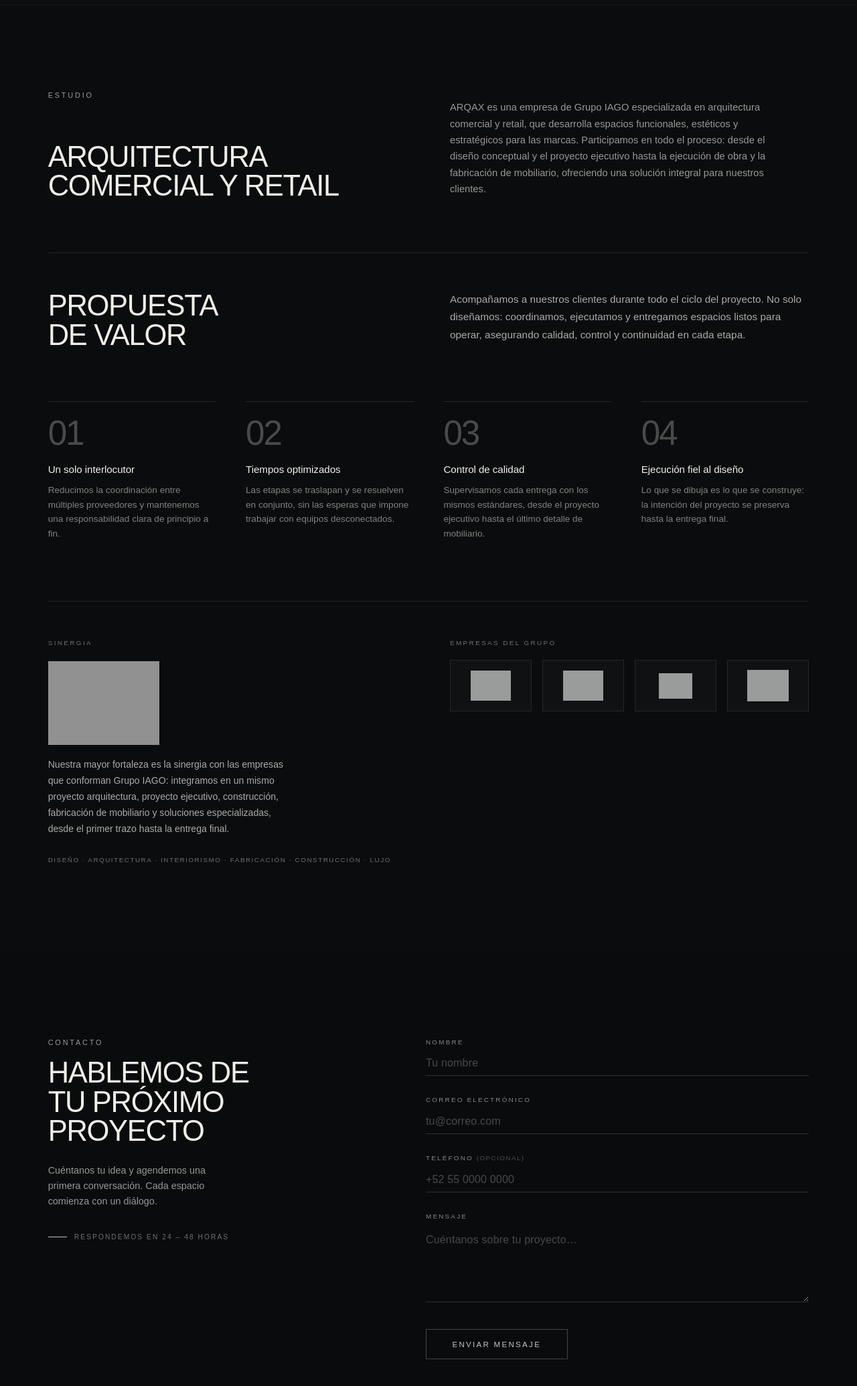
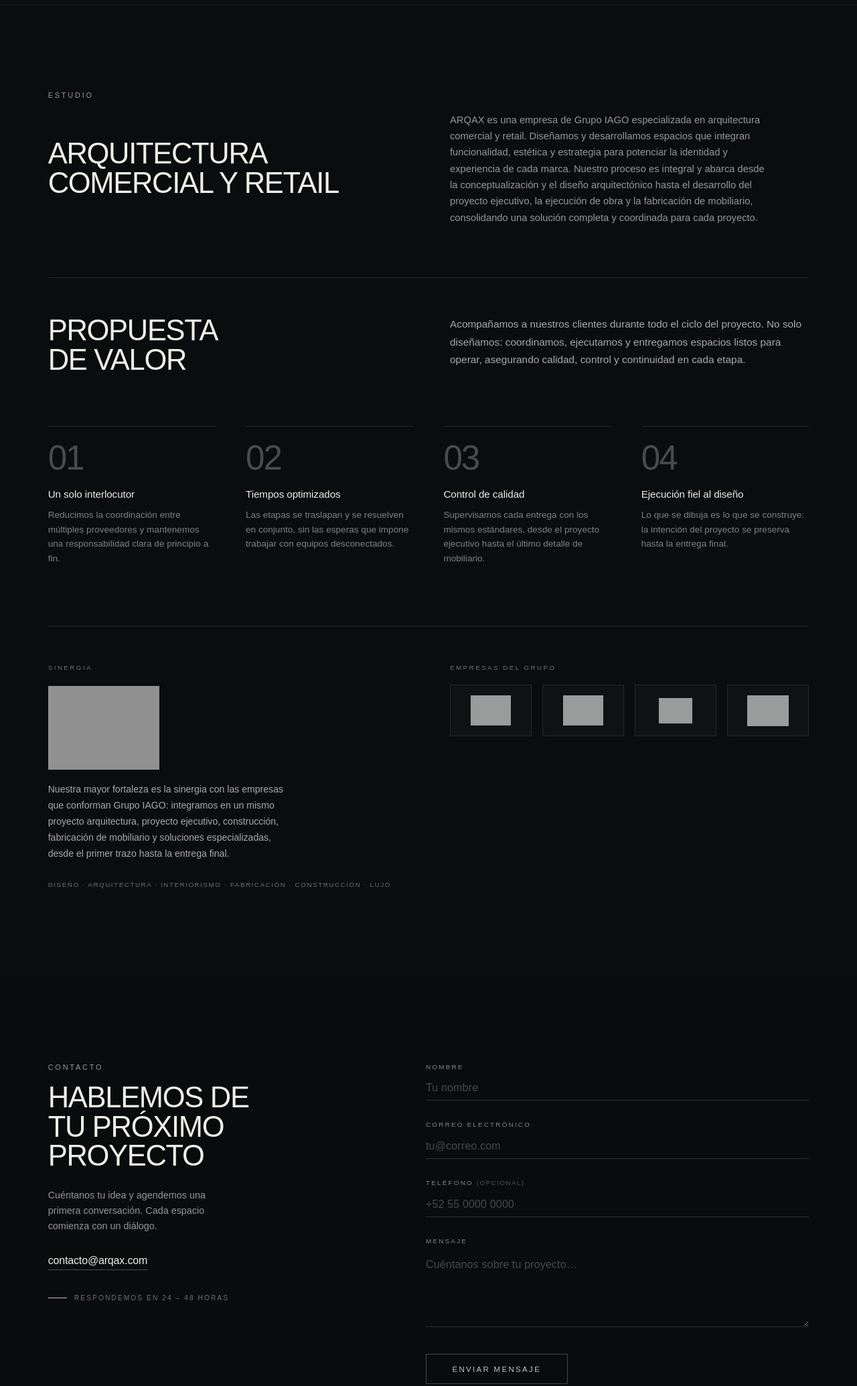
Before and after one commit to ronaldo-avalos/arqax-prj, an Astro site: page / in a window 1280 px wide. Shown: the part 3700-5769 px from the top of the page at 67% size. Built offline with nearby package versions, Linux system fonts and the light colour scheme; Astro itself is replaced by a stand-in of ours; grey boxes are pictures that could not be loaded.

Commit message:
✏️ content: actualizar textos de proyectos, estudio y contacto
- Papi Steak y Smart Bamboo: nuevos copys y captions de galería
- Estudio: nuevo párrafo de presentación
- Contacto: enlace directo a contacto@arqax.com
- Cabecera de Estudio: el título se centra contra el lead en vez de
  alinearse por su base, que lo dejaba colgando con el texto más largo

Co-Authored-By: Claude Opus 5 <noreply@anthropic.com>
Claude-Session: https://claude.ai/code/session_01Po7iEpu2c9s1XyVryicTRB

```diff
--- a/src/data/projects.ts
+++ b/src/data/projects.ts
@@ -31,7 +31,7 @@ export const projects: Project[] = [
     slug: "papi-steak",
     name: "Papi Steak",
     type: "Hospitalidad · Restaurante",
-    copy: "Un steakhouse resuelto como un salón nocturno. El terciopelo, el latón y el cortinaje envuelven el comedor mientras los candiles de flecos bajan la escala del techo y concentran la luz sobre cada mesa. El mobiliario a medida ordena banquetas y reservados en un recorrido continuo.",
+    copy: "Un steakhouse resuelto como un salón nocturno. El terciopelo, el latón y el cortinaje envuelven el comedor mientras los candiles de flecos bajan la escala del techo y concentran la luz sobre cada mesa. El mobiliario a la medida estructura el restaurante, integrando mesas, asientos y espacios reservados en un recorrido continuo y cuidadosamente diseñado.",
     meta: [
       ["Tipología", "Hospitalidad · Restaurante"],
       ["Alcance", "Diseño, proyecto ejecutivo, obra y mobiliario"],
@@ -47,7 +47,7 @@ export const projects: Project[] = [
     gallery: [
       {
         slug: "banquetas",
-        caption: "Banquetas y comedor",
+        caption: "Restaurante",
         alt: "Hilera de banquetas de terciopelo rojo con mesas vestidas",
         widths: [1200, 1800],
         size: [1800, 1009],
@@ -89,7 +89,7 @@ export const projects: Project[] = [
     slug: "smart-bamboo",
     name: "Smart Bamboo",
     type: "Retail · Tienda",
-    copy: "Una tienda concebida como una experiencia de descanso. Los volúmenes curvos y los nichos iluminados ordenan el recorrido y ponen el producto en el centro, mientras la luz perimetral define cada zona y da continuidad al espacio, de la vitrina a la última área de prueba.",
+    copy: "Una tienda concebida como una experiencia de descanso y bienestar. Los volúmenes curvos y los nichos iluminados ordenan el flujo y jerarquizan el producto. El mobiliario y los elementos de exhibición se integran a la arquitectura para construir una composición continua, donde materialidad, luz y geometría refuerzan la identidad de la marca.",
     meta: [
       ["Tipología", "Retail · Tienda"],
       ["Alcance", "Diseño, proyecto ejecutivo, obra y mobiliario"],
@@ -105,7 +105,7 @@ export const projects: Project[] = [
     gallery: [
       {
         slug: "fachada-frontal",
-        caption: "Vitrina principal",
+        caption: "Escaparate Principal",
         alt: "Vitrina frontal de Smart Bamboo con nichos iluminados y exhibición de textiles",
         widths: [1200, 1672],
         size: [1672, 941],
@@ -120,14 +120,14 @@ export const projects: Project[] = [
       },
       {
         slug: "muro-marca",
-        caption: "Muro de marca y zona de prueba",
+        caption: "Experiencia sensorial",
         alt: "Muro de marca con iconografía, sillones de masaje y cama de prueba",
         widths: [900, 1500],
         size: [1500, 844],
       },
       {
         slug: "dormitorio-nicho",
-        caption: "Nicho de descanso",
+        caption: "Diseño integral del espacio y mobiliario",
         alt: "Cama enmarcada por un nicho curvo con luz perimetral",
         widths: [700, 1100],
         size: [1100, 1956],
@@ -141,7 +141,7 @@ export const projects: Project[] = [
       },
       {
         slug: "camas-vitrina",
-        caption: "Vitrina interior",
+        caption: "Diseño integral del espacio y mobiliario",
         alt: "Camas de exhibición junto al cristal de la vitrina",
         widths: [900, 1500],
         size: [1500, 844],
--- a/src/pages/index.astro
+++ b/src/pages/index.astro
@@ -167,11 +167,13 @@ const brands = [
           <h2 class="value__title">Arquitectura comercial y retail</h2>
           <p class="value__lead">
             ARQAX es una empresa de Grupo IAGO especializada en arquitectura
-            comercial y retail, que desarrolla espacios funcionales, estéticos
-            y estratégicos para las marcas. Participamos en todo el proceso:
-            desde el diseño conceptual y el proyecto ejecutivo hasta la
-            ejecución de obra y la fabricación de mobiliario, ofreciendo una
-            solución integral para nuestros clientes.
+            comercial y retail. Diseñamos y desarrollamos espacios que integran
+            funcionalidad, estética y estrategia para potenciar la identidad y
+            experiencia de cada marca. Nuestro proceso es integral y abarca
+            desde la conceptualización y el diseño arquitectónico hasta el
+            desarrollo del proyecto ejecutivo, la ejecución de obra y la
+            fabricación de mobiliario, consolidando una solución completa y
+            coordinada para cada proyecto.
           </p>
         </header>
 
@@ -277,6 +279,9 @@ const brands = [
             Cuéntanos tu idea y agendemos una primera conversación. Cada espacio
             comienza con un diálogo.
           </p>
+          <a class="contact__mail" href="mailto:contacto@arqax.com">
+            contacto@arqax.com
+          </a>
           <p class="contact__note">Respondemos en 24 – 48 horas</p>
         </div>
 
--- a/src/styles/global.css
+++ b/src/styles/global.css
@@ -1000,13 +1000,14 @@ body.has-lightbox {
 }
 
 /* Cabecera a dos columnas: el titular ocupa la izquierda y el lead sube al
-   hueco de la derecha, alineados por su ultima linea (align-items: end).
-   Antes el lead colgaba bajo el titular y dejaba media franja vacia. */
+   hueco de la derecha, centrados entre si (align-items: center) para que el
+   titular no cuelgue al fondo cuando el lead crece. */
 .value__head {
   display: grid;
   grid-template-columns: var(--value-cols);
   column-gap: var(--value-gap);
-  align-items: end;
+  row-gap: 1.15rem;
+  align-items: center;
 }
 
 .value__eyebrow {
@@ -1020,7 +1021,7 @@ body.has-lightbox {
 
 .value__title {
   grid-column: 1;
-  margin: 1.15rem 0 0;
+  margin: 0;
   max-width: 20ch;
   color: #efeee9;
   font-size: clamp(1.8rem, 3.4vw, 3rem);
@@ -1032,8 +1033,7 @@ body.has-lightbox {
 
 .value__lead {
   grid-column: 2;
-  /* Compensa el descender del titular para igualar ambas bases. */
-  margin: 0 0 0.35rem;
+  margin: 0;
   max-width: 58ch;
   color: rgba(239, 238, 233, 0.62);
   font-size: clamp(0.92rem, 1.05vw, 1.05rem);
@@ -1351,6 +1351,33 @@ body.has-lightbox {
   line-height: 1.6;
 }
 
+/* Vía directa por correo para quien prefiere no usar el formulario. */
+.contact__mail {
+  /* Bloque de ancho ajustado: el subrayado no debe cruzar toda la columna y la
+     nota siguiente (inline-flex) tiene que caer en su propia linea. */
+  display: block;
+  width: fit-content;
+  margin: 1.9rem 0 0;
+  color: #efeee9;
+  font-size: clamp(1rem, 1.25vw, 1.15rem);
+  font-weight: 300;
+  letter-spacing: -0.01em;
+  text-decoration: none;
+  border-bottom: 1px solid rgba(239, 238, 233, 0.28);
+  padding-bottom: 0.25rem;
+  transition: border-color 240ms ease;
+}
+
+.contact__mail:hover,
+.contact__mail:focus-visible {
+  border-bottom-color: var(--silver);
+}
+
+.contact__mail:focus-visible {
+  outline: 2px solid rgba(239, 238, 233, 0.7);
+  outline-offset: 0.3rem;
+}
+
 .contact__note {
   display: inline-flex;
   align-items: center;
@@ -1706,10 +1733,11 @@ body.has-lightbox {
     grid-template-columns: 1fr;
   }
 
-  /* Una sola columna: el lead vuelve a caer bajo el titular. */
+  /* Una sola columna: el lead vuelve a caer bajo el titular. El row-gap de la
+     cabecera ya aporta 1.15rem, aqui solo se completa la separacion. */
   .value__lead {
     grid-column: 1;
-    margin: 1.75rem 0 0;
+    margin: 0.6rem 0 0;
   }
 
   .case-gallery__grid {
```
